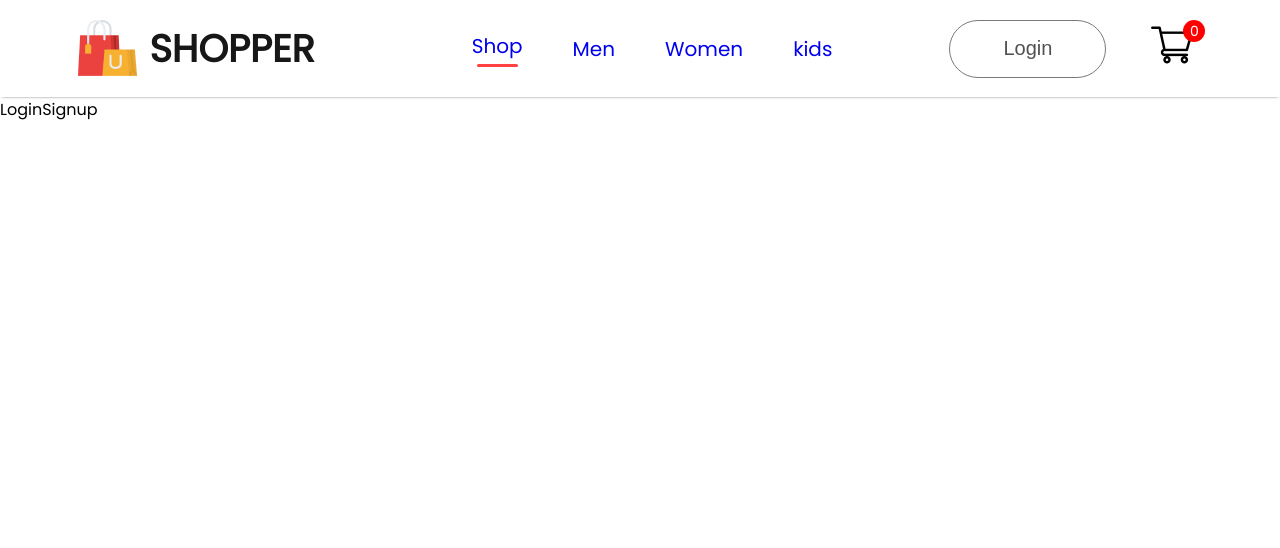
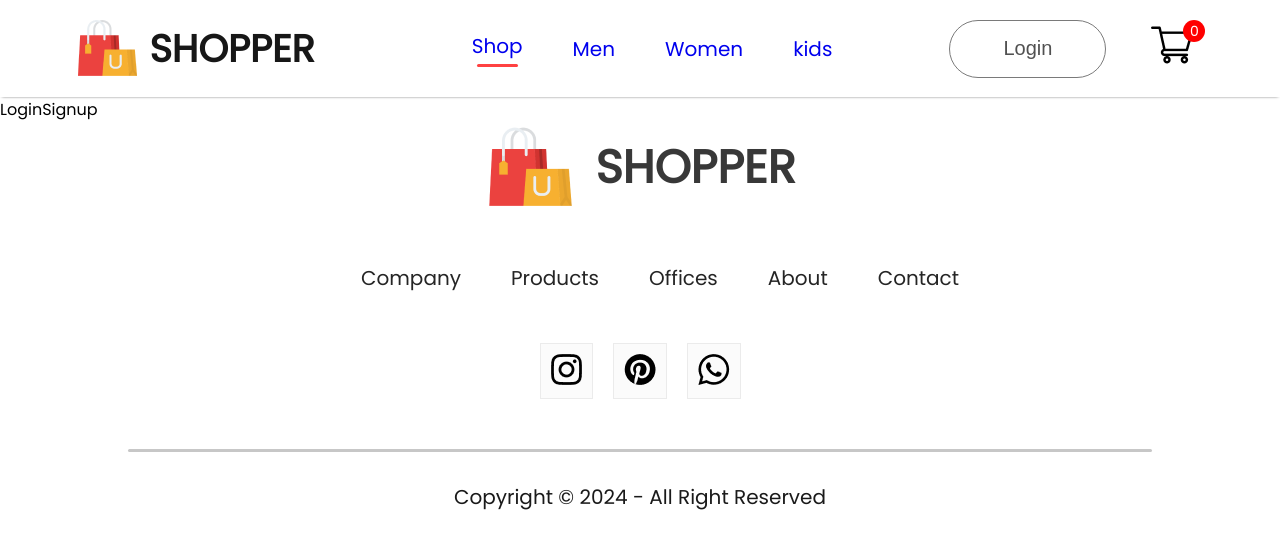
Before and after one commit to Linux-DEX/MERN-E-Commerce-fullstack, a React (Create React App) app in the folder frontend/: page /login in a window 1280 px wide. Shown: the top 548 px of the page. Built offline with nearby package versions, Linux system fonts and the light colour scheme.

Commit message:
Footer component design

```diff
--- a/frontend/src/App.js
+++ b/frontend/src/App.js
@@ -6,6 +6,7 @@ import ShopCategory from "./Pages/ShopCategory";
 import Product from "./Pages/Product";
 import Cart from "./Pages/Cart";
 import LoginSignup from "./Pages/LoginSignup";
+import Footer from "./Components/Footer/Footer";
 
 function App() {
   return (
@@ -23,6 +24,7 @@ function App() {
           <Route path="/cart" element={<Cart />} />
           <Route path="/login" element={<LoginSignup />} />
         </Routes>
+        <Footer />
       </BrowserRouter>
     </div>
   );
--- /dev/null
+++ b/frontend/src/Components/Footer/Footer.css
@@ -0,0 +1,62 @@
+.footer {
+    display: flex;
+    justify-content: center;
+    flex-direction: column;
+    align-items: center;
+    gap: 50px;
+}
+
+.footer-logo {
+    display: flex;
+    align-items: center;
+    gap: 20px;
+}
+
+.footer-logo p {
+    color: #383838;
+    font-size: 46px;
+    font-weight: 700;
+}
+
+.footer-links {
+    display: flex;
+    list-style: none;
+    gap: 50px;
+    color: #252525;
+    font-size: 20px;
+}
+
+.footer-links li {
+    cursor: pointer;
+}
+
+.footer-social-icon {
+    display: flex;
+    gap: 20px;
+}
+
+.footer-icons-container {
+    padding: 10px;
+    padding-bottom: 6px;
+    background: #fbfbfb;
+    border: 1px solid #ebebeb;
+}
+
+.footer-copyright {
+    display: flex;
+    flex-direction: column;
+    align-items: center;
+    gap: 30px;
+    width: 100%;
+    margin-bottom: 30px;
+    color: #1a1a1a;
+    font-size: 20px;
+}
+
+.footer-copyright hr {
+    width: 80%;
+    height: 3px;
+    border: none;
+    border-radius: 10px;
+    background: #c7c7c7;
+}
--- /dev/null
+++ b/frontend/src/Components/Footer/Footer.jsx
@@ -0,0 +1,41 @@
+import React from "react";
+import "./Footer.css";
+import footer_logo from "../Assets/logo_big.png";
+import instagram_icon from "../Assets/instagram_icon.png";
+import pintester_icon from "../Assets/pintester_icon.png";
+import whatsapp_icon from "../Assets/whatsapp_icon.png";
+
+const Footer = () => {
+  return (
+    <div className="footer">
+      <div className="footer-logo">
+        <img src={footer_logo} alt="" />
+        <p>SHOPPER</p>
+      </div>
+      <ul className="footer-links">
+        <li>Company</li>
+        <li>Products</li>
+        <li>Offices</li>
+        <li>About</li>
+        <li>Contact</li>
+      </ul>
+      <div className="footer-social-icon">
+        <div className="footer-icons-container">
+          <img src={instagram_icon} alt="" />
+        </div>
+        <div className="footer-icons-container">
+          <img src={pintester_icon} alt="" />
+        </div>
+        <div className="footer-icons-container">
+          <img src={whatsapp_icon} alt="" />
+        </div>
+      </div>
+      <div className="footer-copyright">
+        <hr />
+        <p>Copyright © 2024 - All Right Reserved</p>
+      </div>
+    </div>
+  );
+};
+
+export default Footer;
```
